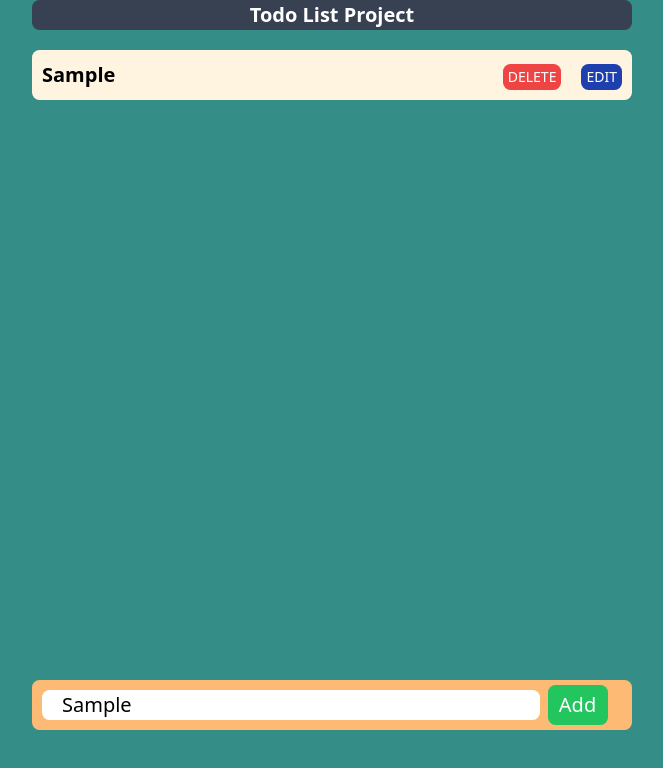
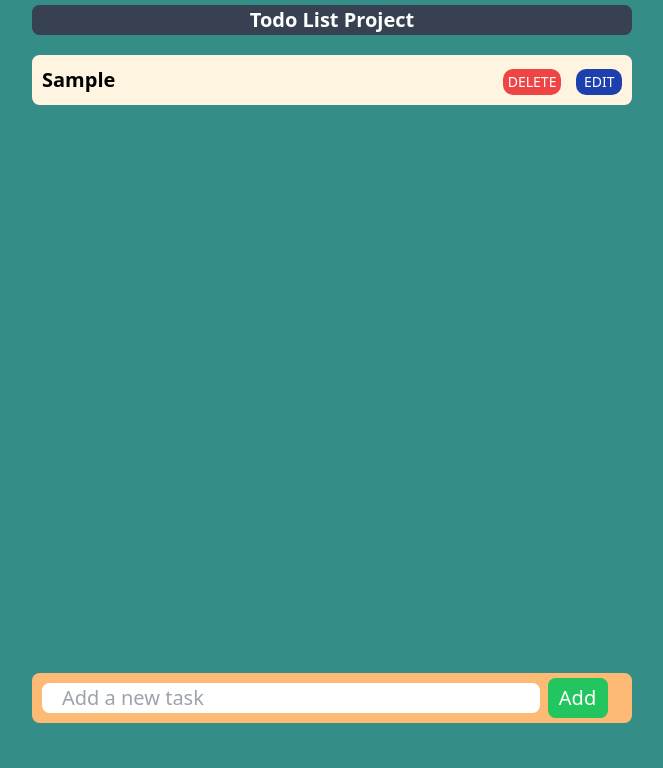
Before and after one commit to SouhailM07/redux-todoList, a React (Vite) app: page / in a window 1280 px wide. Both pictures are taken after typing "Sample" into the empty fields and a click on the button "Add". Shown: the top 768 px of the page, without its empty margins (308-971 px from the left). Built offline with nearby package versions, Linux system fonts and the light colour scheme.

Commit message:
project clooser look {2}

```diff
--- a/src/App.tsx
+++ b/src/App.tsx
@@ -6,10 +6,10 @@ function App() {
   return (
     <>
       <div className=" flex flex-col items-center h-[auto] w-[60rem] m-auto">
-        <h1 className="mb-4 text-white bg-gray-700 rounded-xl w-full grid place-items-center text-[2rem] font-bold">
+        <h1 className="mt-2 mb-4 text-white bg-gray-700 rounded-xl w-full grid place-items-center text-[2rem] font-bold">
           Todo List Project
         </h1>
-        <div className="w-[100%] h-[80vh] overflow-auto ">
+        <div className="w-[100%] h-[78.5vh] overflow-auto ">
           <TodoList />
         </div>
         <Input />
--- a/src/components/Input/Input.tsx
+++ b/src/components/Input/Input.tsx
@@ -3,24 +3,28 @@ import "./input.css";
 import { useDispatch } from "react-redux";
 import { addTask } from "./inputSlice";
 // hooks
-import { useState } from "react";
+import { useState, useRef } from "react";
 export default function Input() {
   let dispatch = useDispatch();
   //
   let [input, setInput] = useState("");
+  //
+  let inputRef: any = useRef(null);
   return (
     <div className="bg-orange-300 text-[2rem] w-[100%] h-[5rem] flex items-center rounded-xl">
       <input
+        ref={inputRef}
         placeholder="Add a new task"
         onChange={(e) => {
           setInput(e.target.value);
         }}
         type="text"
-        className="pl-8  border-black outline-none  rounded-xl h-[3rem] ml-4 w-[83%] "
+        className="pl-8 grid place-items-center outline-none rounded-xl h-[3rem] ml-4 w-[83%] "
       />
       <button
         onClick={() => {
           dispatch(addTask(input));
+          inputRef.current.value = "";
         }}
         className="bg-green-500  w-[6rem] text-white rounded-xl p-2 ml-3"
       >
--- a/src/components/Input/inputSlice.tsx
+++ b/src/components/Input/inputSlice.tsx
@@ -2,6 +2,7 @@ import { createSlice } from "@reduxjs/toolkit";
 
 let initialState = {
   tasks: [],
+  counter: -1,
 };
 
 let inputSLice = createSlice({
@@ -9,15 +10,24 @@ let inputSLice = createSlice({
   initialState,
   reducers: {
     addTask: (state: any, action) => {
-      state.tasks.push(action.payload);
+      if (action.payload.length > 0) {
+        state.tasks.push(action.payload);
+        ++state.counter;
+      }
     },
     removeTask: (state: any, action) => {
+      --state.counter;
       state.tasks = state.tasks.filter((e) => {
         return e !== action.payload;
       });
     },
+    editTask: (state: any, action) => {
+      let editedTask = prompt("edit your task here");
+      let task: any = document.getElementById(action.payload);
+      state.tasks.splice(state.tasks.indexOf(task.textContent), 1, editedTask);
+    },
   },
 });
 
-export let { addTask, removeTask } = inputSLice.actions;
+export let { addTask, removeTask, editTask } = inputSLice.actions;
 export default inputSLice.reducer;
--- a/src/components/Todo/Todo.tsx
+++ b/src/components/Todo/Todo.tsx
@@ -1,27 +1,39 @@
 import "./todo.css";
 // ! redux
-import { useDispatch } from "react-redux";
-import { removeTask } from "../Input/inputSlice";
+import { useDispatch, useSelector } from "react-redux";
+import { removeTask, editTask } from "../Input/inputSlice";
+// hooks
+import { useRef, useId } from "react";
 export default function Todo(props) {
+  let counter = useSelector((state: any) => state.inputTasks.counter);
+  //
   let dispatch = useDispatch();
-
+  //
+  let taskId = useId();
+  let taskRef: any = useRef(null);
   return (
     <>
       <div
-        id="todo"
-        className=" capitalize my-4 h-[5rem] text-[2rem]  flex justify-between px-4 rounded-xl items-center"
+        className={`todo task-${counter} capitalize my-4 h-[5rem] text-[2rem]  flex justify-between px-4 rounded-xl items-center`}
       >
-        <p className="font-semibold">{props.children}</p>
+        <p ref={taskRef} id={taskId} className="font-semibold">
+          {props.children}
+        </p>
         <div>
           <button
             onClick={() => {
               dispatch(removeTask(props.children));
             }}
-            className="bg-red-500 px-2 rounded-xl text-[1.4rem] p-1 text-white"
+            className="bg-red-500 px-2 rounded-2xl text-[1.4rem] p-1 text-white"
           >
             DELETE
           </button>
-          <button className="bg-blue-800 text-white rounded-xl p-1 text-[1.4rem] ml-8 px-2">
+          <button
+            onClick={() => {
+              dispatch(editTask(taskRef.current.id));
+            }}
+            className="bg-blue-800 text-white rounded-2xl p-1 text-[1.4rem] ml-6 px-3"
+          >
             EDIT
           </button>
         </div>
--- a/src/components/Todo/todo.css
+++ b/src/components/Todo/todo.css
@@ -1,8 +1,8 @@
-#todo:nth-child(even) {
+.todo:nth-child(even) {
   background-color: #ffbf9b;
 }
 
-#todo:nth-child(odd) {
+.todo:nth-child(odd) {
   background-color: #fff4e0;
 }
 
--- a/src/components/Todo/todo.scss
+++ b/src/components/Todo/todo.scss
@@ -1,8 +1,8 @@
-#todo:nth-child(even) {
+.todo:nth-child(even) {
   background-color: #ffbf9b;
 }
 
-#todo:nth-child(odd) {
+.todo:nth-child(odd) {
   background-color: #fff4e0;
 }
 
```
